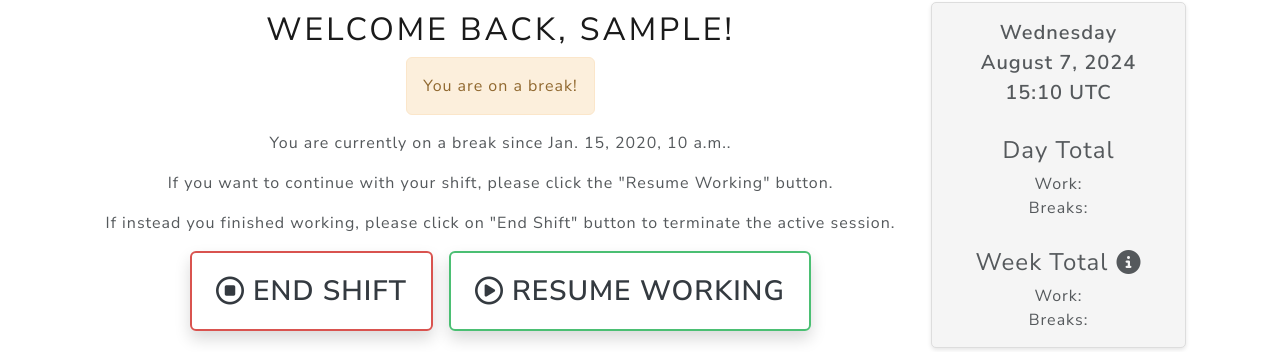
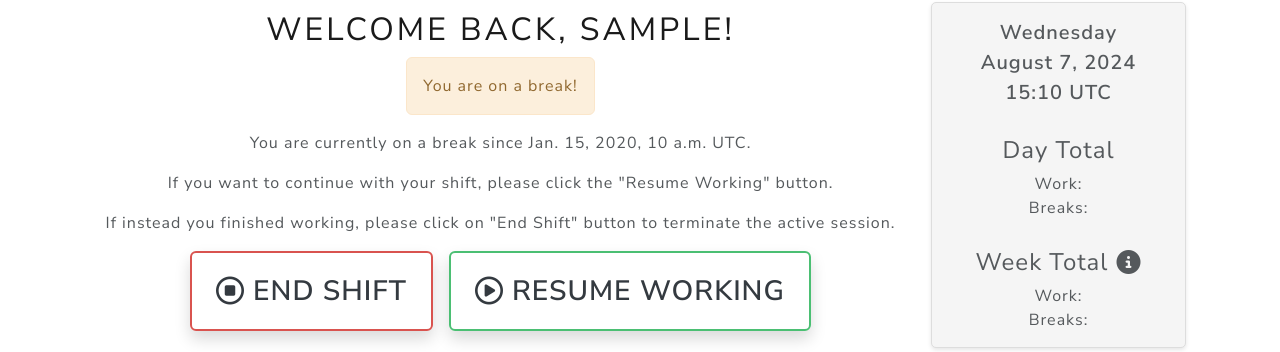
Before and after one commit to adonini/working_hours, a Django app: page / in a window 1280 px wide. Shown: the part 129-481 px from the top of the page. Run offline with Django 4.2, Linux system fonts and the light colour scheme; a user stored in the database is signed in; tables that the repository leaves empty hold one stand-in row (values such as "Sample post"); some libraries are stand-ins or nearby versions.

Commit message:
specify UTC time

```diff
--- a/shifterslogin/templates/login/index.html
+++ b/shifterslogin/templates/login/index.html
@@ -13,7 +13,7 @@
 					<h1 class="fw-light">Welcome back, {{ user.username }}!</h1>
 					{% if active_break %}
                         <div class="alert alert-warning border-2 rounded font-weight-bold w-auto d-inline-block">You are on a break!</div>
-                        <p class="fw-light">You are currently on a break since {{ active_break.break_start }}.</p>
+                        <p class="fw-light">You are currently on a break since {{ active_break.break_start }} UTC.</p>
 						<p class="fw-light">If you want to continue with your shift, please click the "Resume Working" button.</p>
 						<p class="fw-light">If instead you finished working, please click on "End Shift" button to terminate the active session.</p>
                         <div class="d-flex justify-content-center">
```
